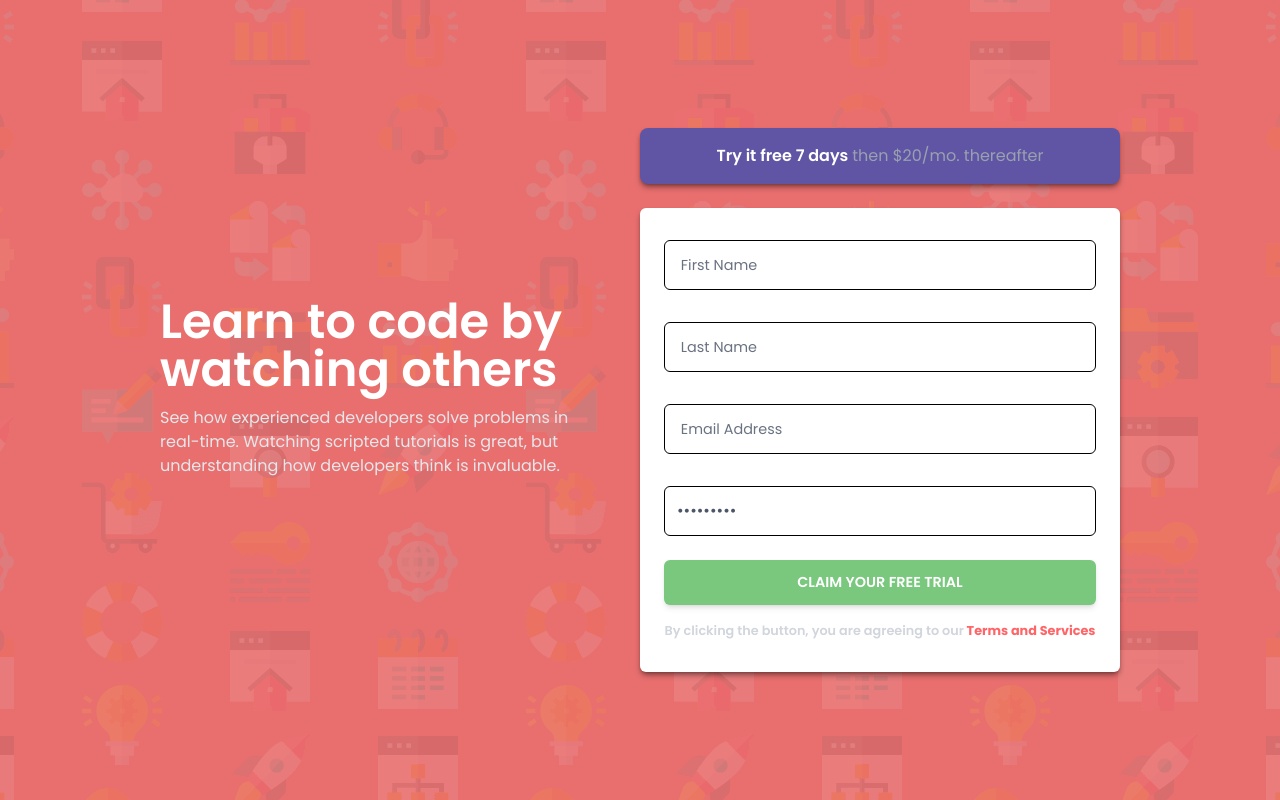
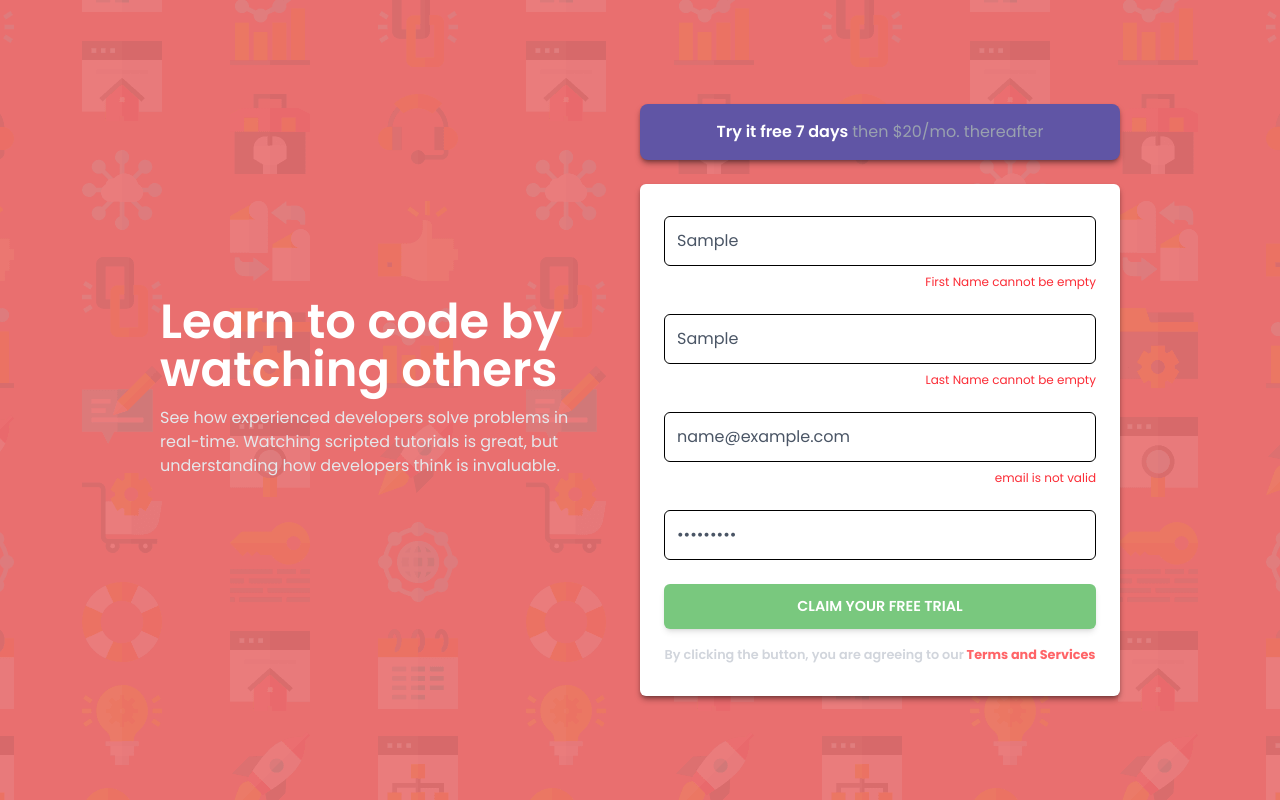
Before and after one commit to PxMach/Frontend-Mentor-Intro-component-with-sign-up-form, a Next.js app: page / in a window 1280 px wide. Both pictures are taken after typing "Sample", "Sample", "name@example.com", "Sample123" into the empty fields and a click on the button "CLAIM YOUR FREE TRIAL". Built offline with nearby package versions, Linux system fonts and the light colour scheme.

Commit message:
Refactor le composant Main : remplacement des états d'erreur individuels par un objet d'erreurs, ajout de la gestion des changements de formulaire et amélioration de la validation des champs.

```diff
--- a/Components/Main.js
+++ b/Components/Main.js
@@ -2,38 +2,52 @@
 import React from "react";
 
 export default function Main() {
-  const [firstNameError, setFirstNameError] = React.useState("");
-  const [lastNameError, setLastNameError] = React.useState("");
-  const [emailError, setEmailError] = React.useState("");
+  const [formData, setFormData] = React.useState({
+    firstname: "",
+    lastname: "",
+    email: "",
+    password: "",
+  });
 
-  function handleClick(e) {
+  const [errors, setErrors] = React.useState({});
+
+  const handleChange = (e) => {
+    const { name, value } = e.target;
+    setFormData({
+      ...formData,
+      [name]: value,
+    });
+  };
+
+  const handleSubmit = (e) => {
     e.preventDefault();
-
-    let valid = true;
-
-    if (firstNameError.trim() === "") {
-      setFirstNameError("First Name cannot be empty");
-      valid = false;
-    } else {
-      setFirstNameError("");
+    const validationErrors = {};
+    if (!formData.firstname.trim()) {
+      validationErrors.firstname = "First Name cannot be empty";
     }
 
-    if (lastNameError.trim() === "") {
-      setLastNameError("Last Name cannot be empty");
-      valid = false;
-    } else {
-      setLastNameError("");
+    if (!formData.lastname.trim()) {
+      validationErrors.lastname = "Last Name cannot be empty";
     }
 
-    const emailRegex = /^[^\s@]+@[^\s@]+\.[^\s@]+$/;
-    if (!emailRegex.test(emailError)) {
-      setEmailError("Looks like this is not an email");
-      valid = false;
-    } else {
-      setEmailError("");
+    if (!formData.email.trim()) {
+      validationErrors.email = "Looks like this is not an email";
+    } else if (!/\S+@\S\.\S+/.test(formData.email)) {
+      validationErrors.email = "email is not valid";
     }
 
-  }
+    if (!formData.password.trim()) {
+      validationErrors.password = "password cannot be empty";
+    } else if (formData.password.length < 6) {
+      validationErrors.password = "password should be at least 6 char";
+    }
+
+    setErrors(validationErrors);
+
+    if (Object.keys(validationErrors).length === 0) {
+      alert("Form Submitted successfully");
+    }
+  };
 
   return (
     <main className="py-10 px-8 flex flex-col sm:flex-row sm:gap-8 sm:justify-center h-screen items-center text-center">
@@ -55,21 +69,23 @@
             then $20/mo. thereafter
           </span>
         </p>
-        <form className="bg-white flex flex-col items-center gap-4 p-6 rounded-md shadow-md shadow-[#00000063]">
+        <form
+          onSubmit={handleSubmit}
+          className="bg-white flex flex-col items-center gap-4 p-6 rounded-md shadow-md shadow-[#00000063]"
+        >
           <div className="w-full flex flex-col">
             <input
               className="text-gray-600 border-1 border-black rounded-md my-2 py-3 px-3 placeholder:text-gray-500 placeholder:text-[.9rem]  w-full "
               type="text"
-              name="first Name"
+              name="firstName"
               placeholder=" First Name "
               aria-label="first name"
-              value={firstNameError}
-              onChange={(e) => setFirstNameError(e.target.value)}
+              onChange={handleChange}
               required
             />
-            {firstNameError && (
-              <span className="text-red-500 text-right text-[0.8rem]">
-                First Name cannot be empty
+            {errors.firstname && (
+              <span className="text-red-500 text-xs text-right ">
+                {errors.firstname}
               </span>
             )}
           </div>
@@ -78,16 +94,15 @@
             <input
               className="text-gray-600 border-1 border-black rounded-md my-2 py-3 px-3 placeholder:text-gray-500 placeholder:text-[.9rem] w-full "
               type="text"
-              name="last Name"
+              name="lastName"
               placeholder=" Last Name "
               aria-label="last name"
-              value={lastNameError}
-              onChange={(e) => setLastNameError(e.target.value)}
+              onChange={handleChange}
               required
             />
-            {lastNameError && (
-              <span className="text-red-500 text-right text-[0.8rem]">
-                Last Name cannot be empty
+            {errors.lastname && (
+              <span className="text-red-500 text-xs text-right">
+                {errors.lastname}
               </span>
             )}
           </div>
@@ -99,13 +114,12 @@
               name="email"
               placeholder=" Email Address"
               aria-label="email"
-              value={emailError}
-              onChange={(e) => setEmailError(e.target.value)}
+              onChange={handleChange}
               required
             />
-            {emailError && (
-              <span className="text-red-500 text-right text-[0.8rem]">
-                Looks like this is not an email
+            {errors.email && (
+              <span className="text-red-500 text-xs text-right">
+                {errors.email}
               </span>
             )}
           </div>
@@ -117,14 +131,19 @@
               name="password"
               placeholder=" Password"
               aria-label="password"
+              onChange={handleChange}
               required
             />
+            {errors.password && (
+              <span className="text-red-500 text-xs text-right">
+                {errors.password}
+              </span>
+            )}
           </div>
 
           <button
             className="bg-[#79c87e] py-3 w-full rounded-md uppercase text-[0.9rem] font-semibold shadow-md hover:cursor-pointer hover:bg-[#82c986]"
             type="submit"
-            onClick={handleClick}
           >
             Claim your free trial
           </button>
```
